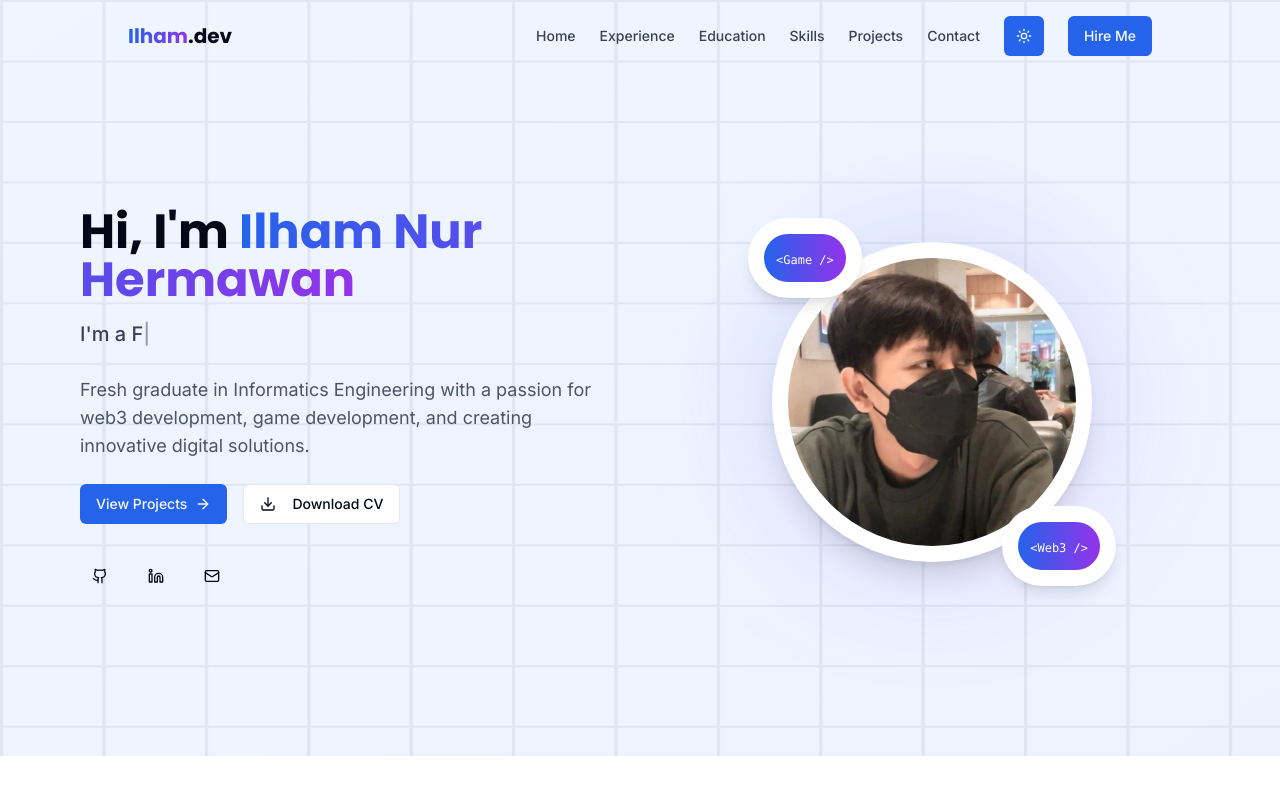
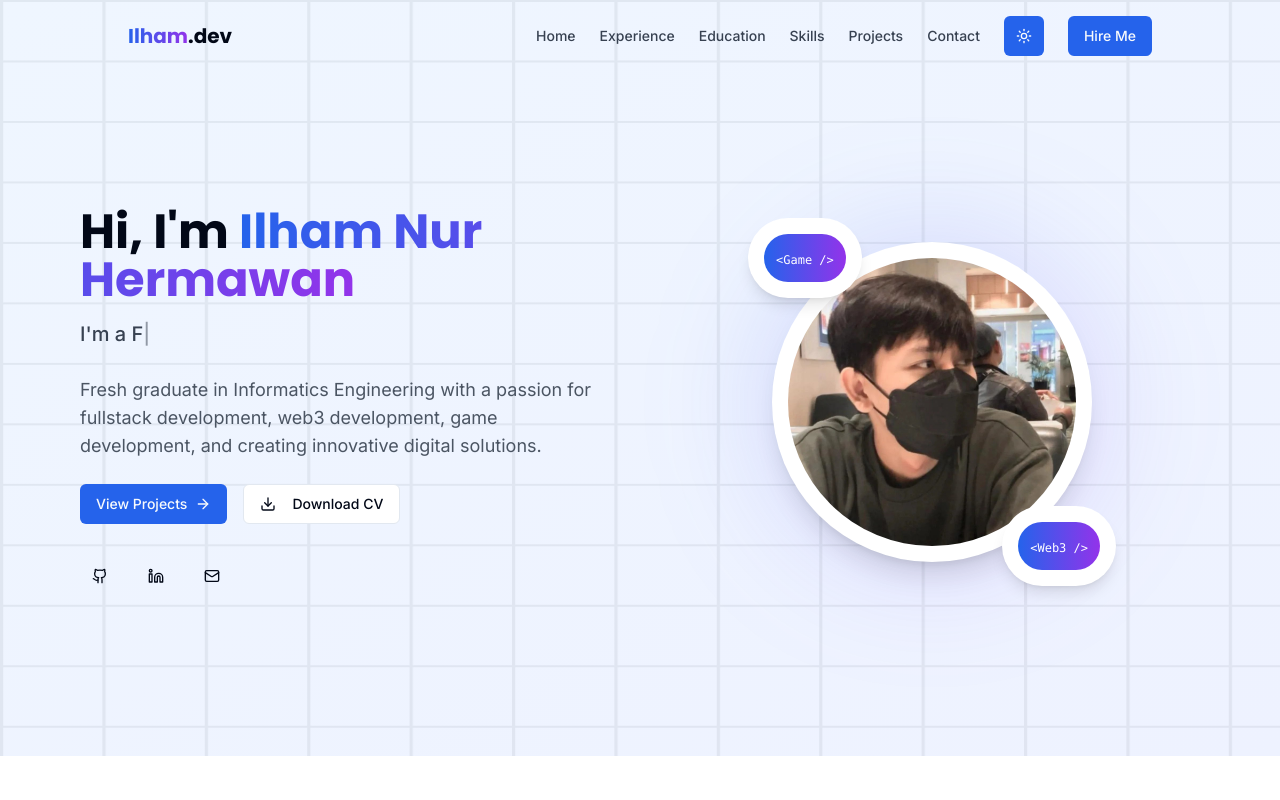
Before and after one commit to 0xilham/profile-0xilham, a Next.js app: page / in a window 1280 px wide. Shown: the top 800 px of the page. Built offline with nearby package versions, Linux system fonts and the light colour scheme.

Commit message:
feat: update hero

```diff
--- a/components/hero.tsx
+++ b/components/hero.tsx
@@ -70,7 +70,7 @@ export default function Hero() {
             </div>
 
             <p className="text-gray-600 dark:text-gray-400 text-base md:text-lg">
-              Fresh graduate in Informatics Engineering with a passion for web3 development, game development, and
+              Fresh graduate in Informatics Engineering with a passion for fullstack development, web3 development, game development, and
               creating innovative digital solutions.
             </p>
 
```
